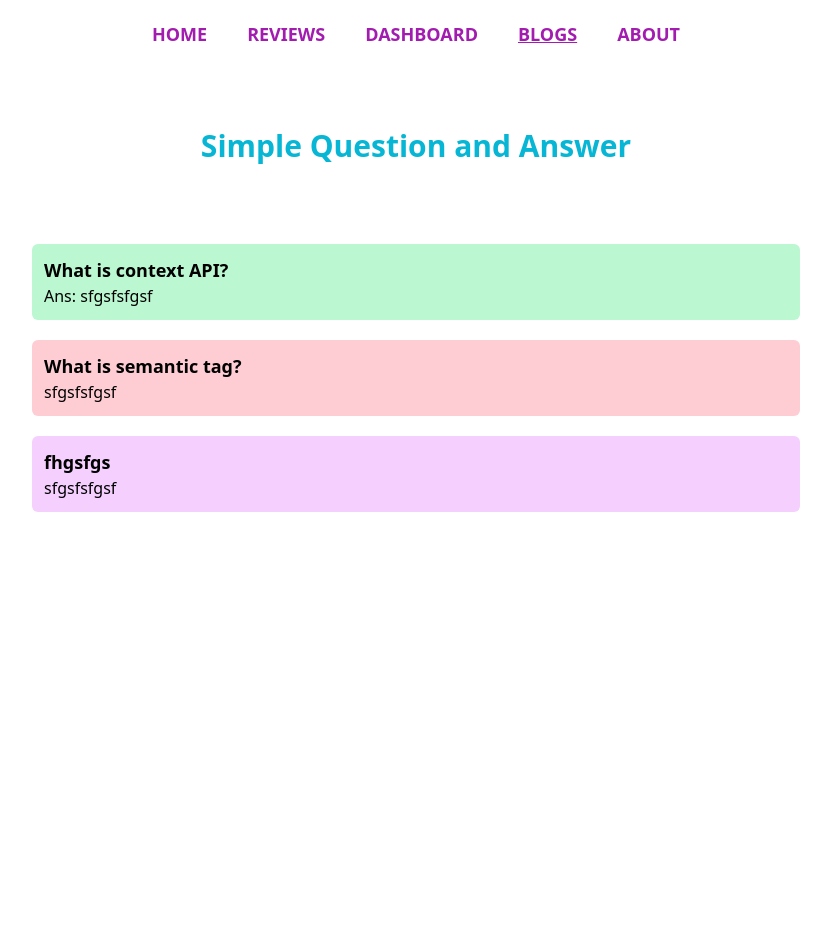
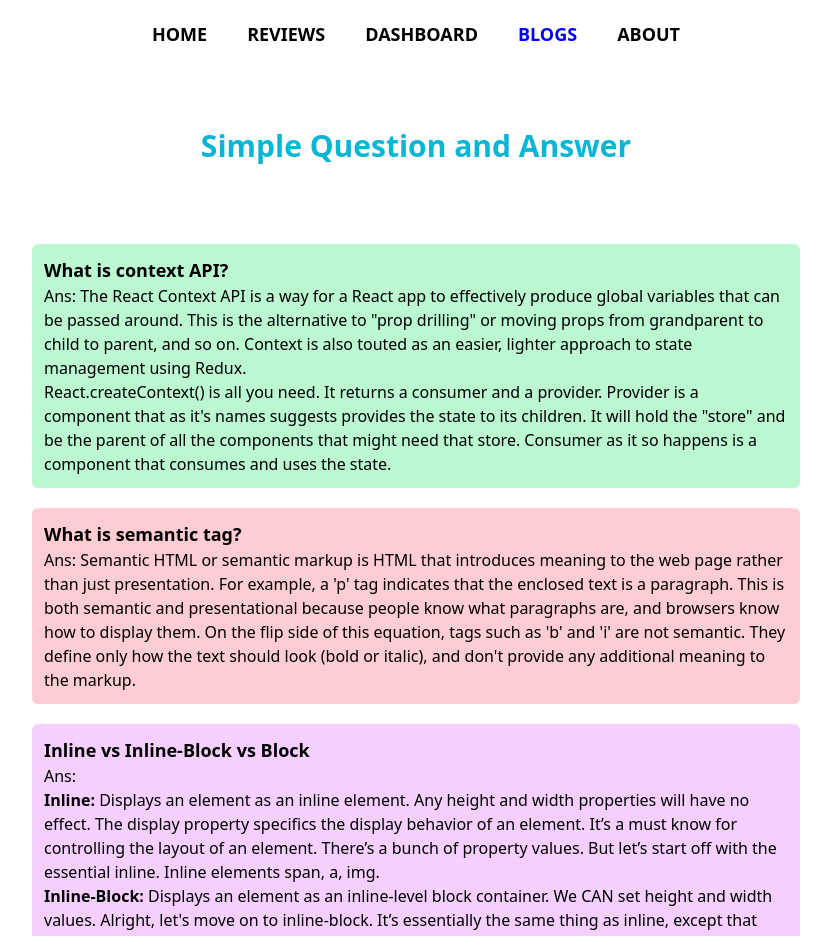
Before and after one commit to shakhawath1/product-analysis, a React (Create React App) app: page /blogs in a window 1280 px wide. Shown: the top 936 px of the page, without its empty margins (224-1055 px from the left). Before the commit the page ends 800 px from the top, so only its background shows below. Built offline with nearby package versions, Linux system fonts and the light colour scheme.

Commit message:
added question and answer part

```diff
--- a/src/components/Blogs/Blogs.js
+++ b/src/components/Blogs/Blogs.js
@@ -7,15 +7,21 @@ const Blogs = () => {
             <h1 className='text-3xl font-semibold text-cyan-500 my-20'>Simple Question and Answer</h1>
             <div className='w-3/5 bg-green-200 mx-auto my-5 p-3 rounded-md text-left'>
                 <h5 className='text-lg font-semibold'>What is context API?</h5>
-                <p>Ans: sfgsfsfgsf</p>
+                <p>Ans: The React Context API is a way for a React app to effectively produce global variables that can be passed around. This is the alternative to "prop drilling" or moving props from grandparent to child to parent, and so on. Context is also touted as an easier, lighter approach to state management using Redux.</p>
+                <p>React.createContext() is all you need. It returns a consumer and a provider. Provider is a component that as it's names suggests provides the state to its children. It will hold the "store" and be the parent of all the components that might need that store. Consumer as it so happens is a component that consumes and uses the state. </p>
             </div>
             <div className='w-3/5 bg-rose-200 mx-auto my-5 p-3 rounded-md text-left'>
                 <h5 className='text-lg font-semibold'>What is semantic tag?</h5>
-                <p>sfgsfsfgsf</p>
+                <p>Ans: Semantic HTML or semantic markup is HTML that introduces meaning to the web page rather than just presentation. For example, a 'p' tag indicates that the enclosed text is a paragraph. This is both semantic and presentational because people know what paragraphs are, and browsers know how to display them.
+
+                    On the flip side of this equation, tags such as 'b' and 'i' are not semantic. They define only how the text should look (bold or italic), and don't provide any additional meaning to the markup.</p>
             </div>
             <div className='w-3/5 bg-fuchsia-200 mx-auto my-5 p-3 rounded-md text-left'>
-                <h5 className='text-lg font-semibold'>fhgsfgs</h5>
-                <p>sfgsfsfgsf</p>
+                <h5 className='text-lg font-semibold'>Inline vs Inline-Block vs Block</h5>
+                <p>Ans:</p>
+                <p><span className='font-semibold'>Inline:</span> Displays an element as an inline element. Any height and width properties will have no effect. The display property specifics the display behavior of an element. It’s a must know for controlling the layout of an element. There’s a bunch of property values. But let’s start off with the essential inline. Inline elements span, a, img.</p>
+                <p><span className='font-semibold'>Inline-Block:</span> Displays an element as an inline-level block container. We CAN set height and width values. Alright, let's move on to inline-block. It’s essentially the same thing as inline, except that you can set height and width values.</p>
+                <p><span className='font-semibold'>Block:</span> We talked about inline. Now let's switched to the opposite of it, block. Remember inline elements appears on the same line. Well, block starts on a NEW line and takes up the full width available. So that means block elements will occupy the entire width of its parent element. Block elements: div, h1, p, li, section.</p>
             </div>
         </div>
     );
--- a/src/components/CustomLink/CustomLink.js
+++ b/src/components/CustomLink/CustomLink.js
@@ -8,13 +8,13 @@ function CustomLink({ children, to, ...props }) {
     return (
         <div>
             <Link
-                style={{ textDecoration: match ? "underline" : "none" }}
+                style={{ color: match ? "blue" : "black" }}
                 to={to}
                 {...props}
             >
                 {children}
             </Link>
-            {/* {match && " (active)"} */}
+            {/* {match} */}
         </div>
     );
 }
--- a/src/components/HomeReviews/HomeReviews.js
+++ b/src/components/HomeReviews/HomeReviews.js
@@ -3,7 +3,7 @@ import React from 'react';
 const HomeReviews = ({ reviews }) => {
     const { picture, name, rating, review } = reviews;
     return (
-        <div className='p-3 border-2 rounded-xl'>
+        <div className='p-3 border-2 rounded-xl bg-emerald-100'>
             <img className='rounded-full w-20 h-20 m-auto mb-10' src={picture} alt=""></img>
             <div className='text-left'>
                 <h5 className='font-semibold'>{name}</h5>
```
